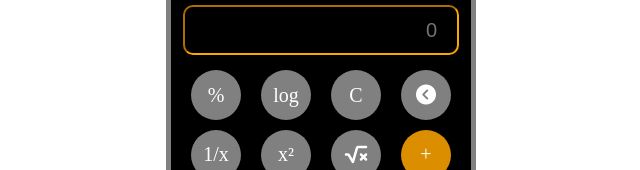
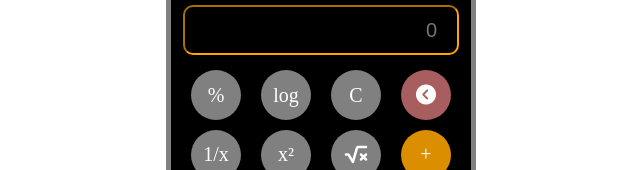
Before and after one commit to SniperZLyfe1/50-JS-Projects, a plain HTML site: page Calculator/index.html in a window 1280 px wide. Shown: the part 232-402 px from the top of the page, without its empty margins (327-967 px from the left). Drawn offline with Linux system fonts and the light colour scheme.

Commit message:
Calculator Added

```diff
--- a/Calculator/style.css
+++ b/Calculator/style.css
@@ -72,3 +72,7 @@ input{
     border-radius: 30%;
     background-color: red;
 }
+
+.delete-one{
+    background-color: rgb(168, 94, 94);
+}
```
